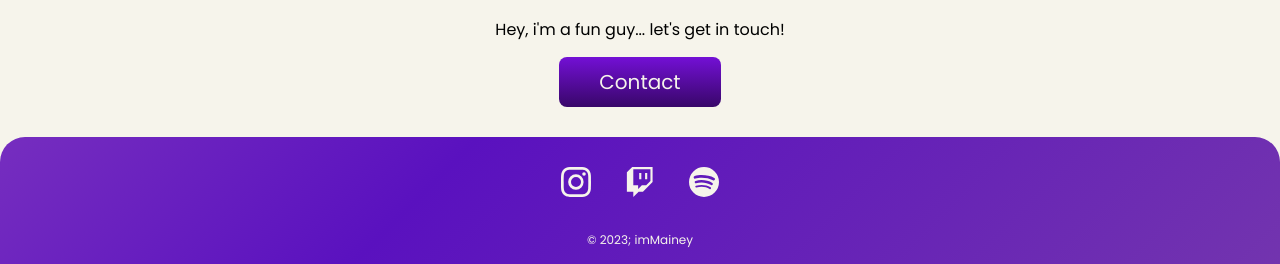
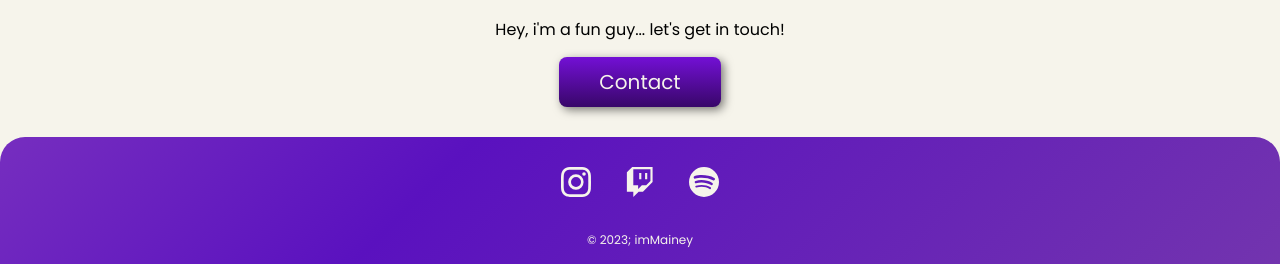
Before and after one commit to callmemainey/immainey, a plain HTML site: page index.html in a window 1280 px wide. Shown: the part 2521-2785 px from the top of the page. Drawn offline with Linux system fonts and the light colour scheme.

Commit message:
Update styles.css

```diff
--- a/styles.css
+++ b/styles.css
@@ -185,6 +185,7 @@ p {
     font-size: 20px;
     font-family: 'Poppins', sans-serif;
     border-radius: 8px;
+    box-shadow: #00000080 3px 3px 10px;
 }
 
 .contact-btn:hover {
```
